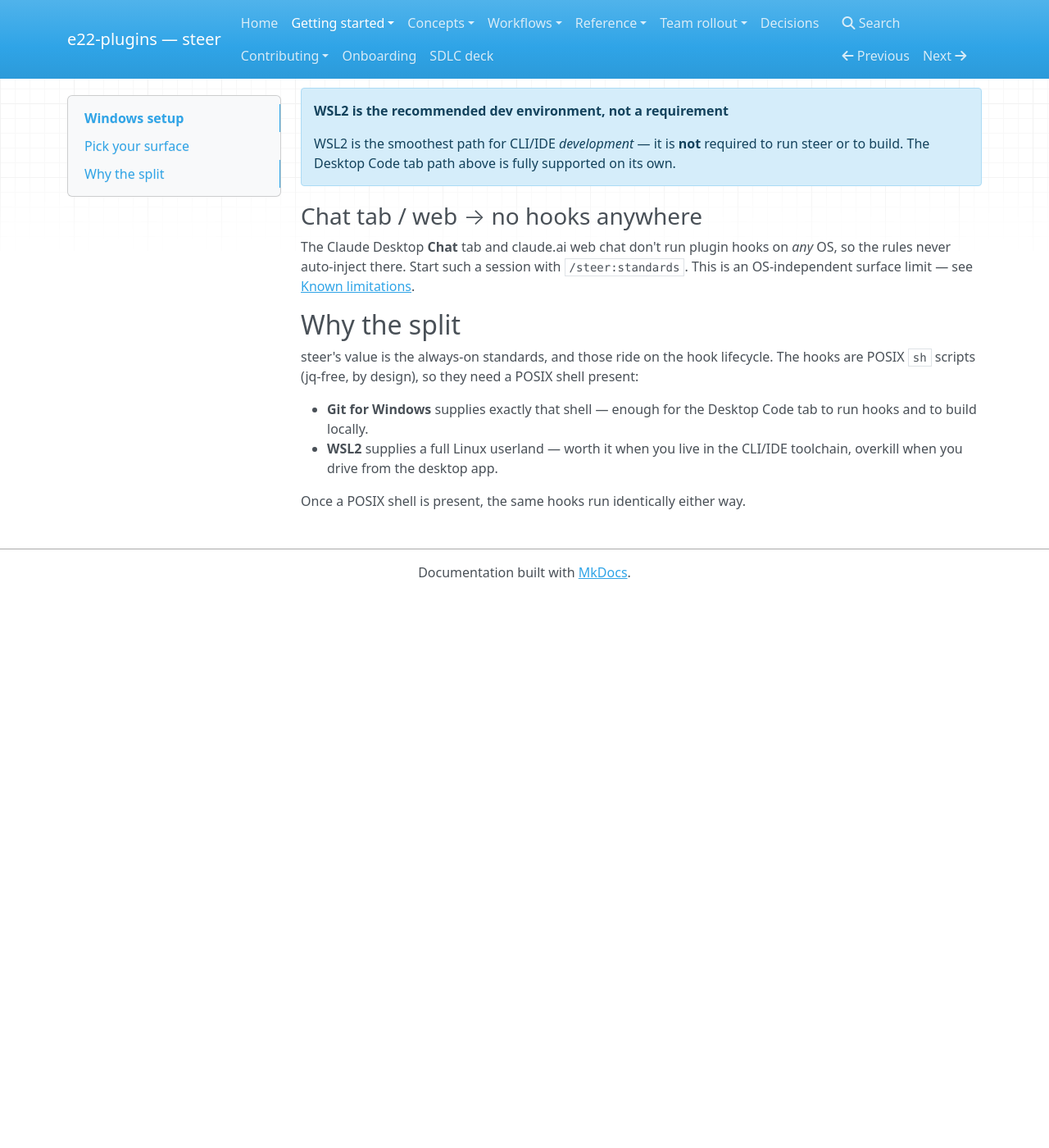
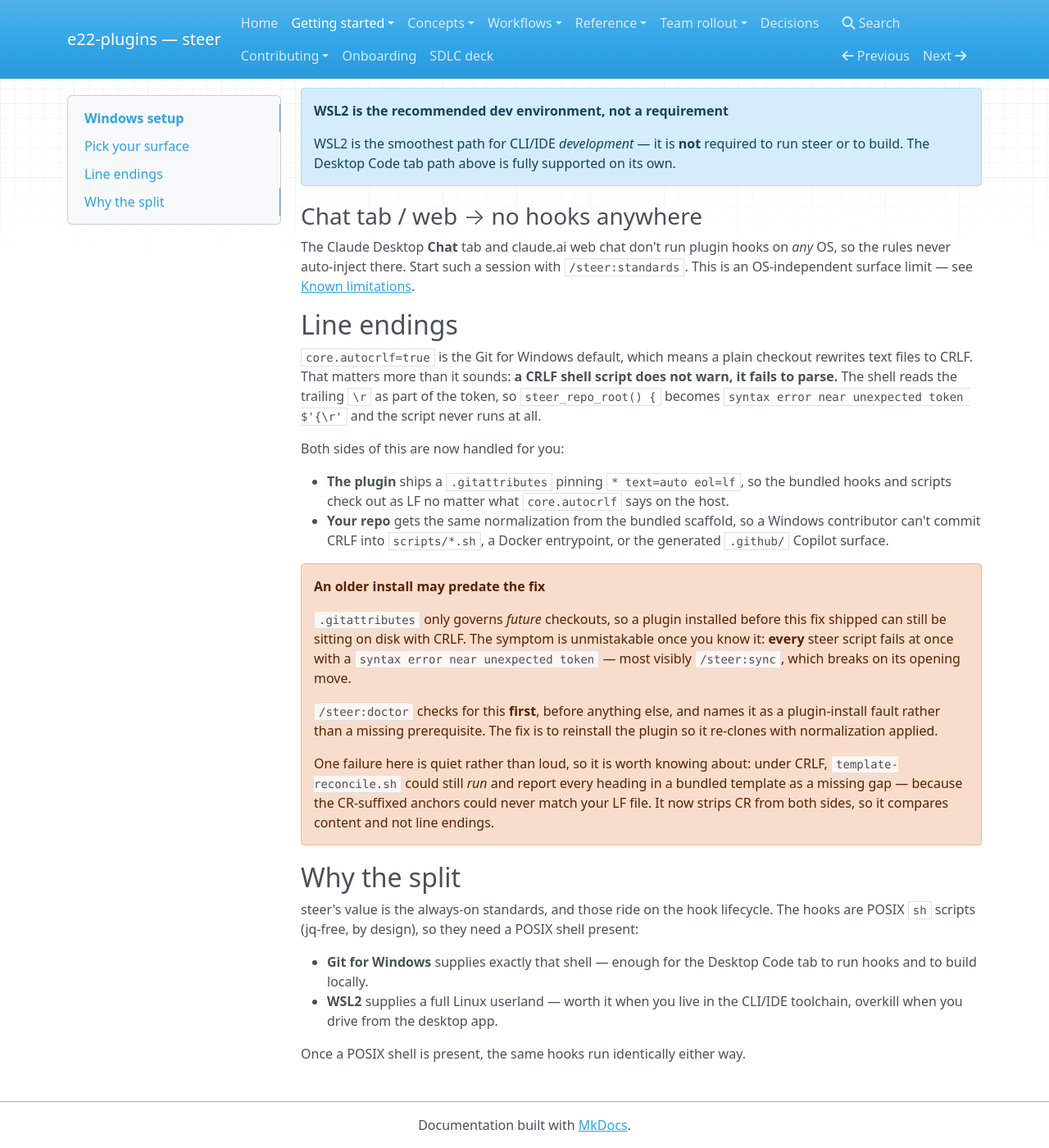
Before and after one commit to element22llc/e22-plugins, an MkDocs documentation site: the page built from docs/getting-started/windows-setup.md, in a window 1280 px wide and 1400 px high, scrolled down 1189 px. Shown: the whole window at 82% size. Built offline with MkDocs 1.6.1, drawn with Linux system fonts in a browser that asks for light colours; nearby versions of some CDN libraries; before the commit the page ends 1915 px from its top, so only the background shows below that.

Commit message:
docs(steer): document the CRLF line-ending contract and doctor's integrity check
The docs-impact gate flagged the doctor SKILL.md change with no docs/ update.

Adds a "Line endings" section to the Windows setup page -- the natural home,
since core.autocrlf=true is the Git for Windows default and the page already
alluded to "line-ending parity" without explaining it. Covers why a CRLF shell
script fails to PARSE rather than warn, the normalization now shipped on both
the plugin and scaffold sides, and the fact that .gitattributes only governs
future checkouts, so an older install can still be corrupt on disk. Calls out
the quiet template-reconcile.sh false positive explicitly, since a loud failure
teaches itself and a silent one does not.

Version-agnostic wording ("before this fix shipped") -- the release PR picks the
number, not this one.

Also notes the section 0 integrity check on doctor's row in the skills
reference, linked to the new section.

Co-Authored-By: Claude Opus 5 (1M context) <noreply@anthropic.com>

```diff
--- a/docs/getting-started/windows-setup.md
+++ b/docs/getting-started/windows-setup.md
@@ -60,6 +60,40 @@ The Claude Desktop **Chat** tab and claude.ai web chat don't run plugin hooks on
 `/steer:standards`. This is an OS-independent surface limit — see
 [Known limitations](../reference/known-limitations.md).
 
+## Line endings
+
+`core.autocrlf=true` is the Git for Windows default, which means a plain checkout
+rewrites text files to CRLF. That matters more than it sounds: **a CRLF shell
+script does not warn, it fails to parse.** The shell reads the trailing `\r` as
+part of the token, so `steer_repo_root() {` becomes
+`syntax error near unexpected token $'{\r'` and the script never runs at all.
+
+Both sides of this are now handled for you:
+
+- **The plugin** ships a `.gitattributes` pinning `* text=auto eol=lf`, so the
+  bundled hooks and scripts check out as LF no matter what `core.autocrlf` says
+  on the host.
+- **Your repo** gets the same normalization from the bundled scaffold, so a
+  Windows contributor can't commit CRLF into `scripts/*.sh`, a Docker
+  entrypoint, or the generated `.github/` Copilot surface.
+
+!!! warning "An older install may predate the fix"
+    `.gitattributes` only governs *future* checkouts, so a plugin installed
+    before this fix shipped can still be sitting on disk with CRLF. The symptom
+    is unmistakable once you know it: **every** steer script fails at once with a
+    `syntax error near unexpected token` — most visibly `/steer:sync`, which
+    breaks on its opening move.
+
+    `/steer:doctor` checks for this **first**, before anything else, and names
+    it as a plugin-install fault rather than a missing prerequisite. The fix is
+    to reinstall the plugin so it re-clones with normalization applied.
+
+    One failure here is quiet rather than loud, so it is worth knowing about:
+    under CRLF, `template-reconcile.sh` could still *run* and report every
+    heading in a bundled template as a missing gap — because the CR-suffixed
+    anchors could never match your LF file. It now strips CR from both sides,
+    so it compares content and not line endings.
+
 ## Why the split
 
 steer's value is the always-on standards, and those ride on the hook lifecycle.
```
Also changed, not shown: docs/reference/skills.md (+1 -1 lines).
